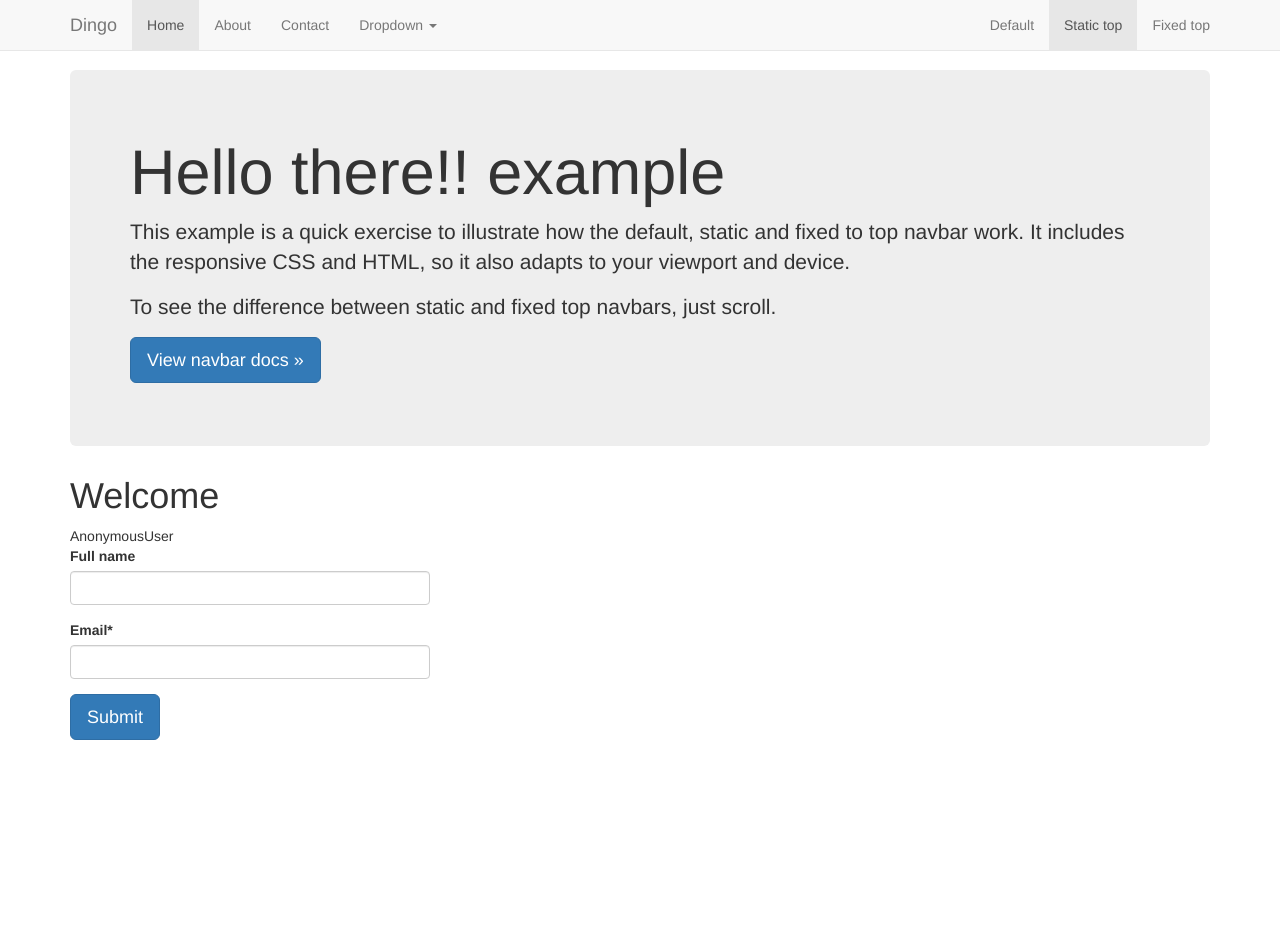
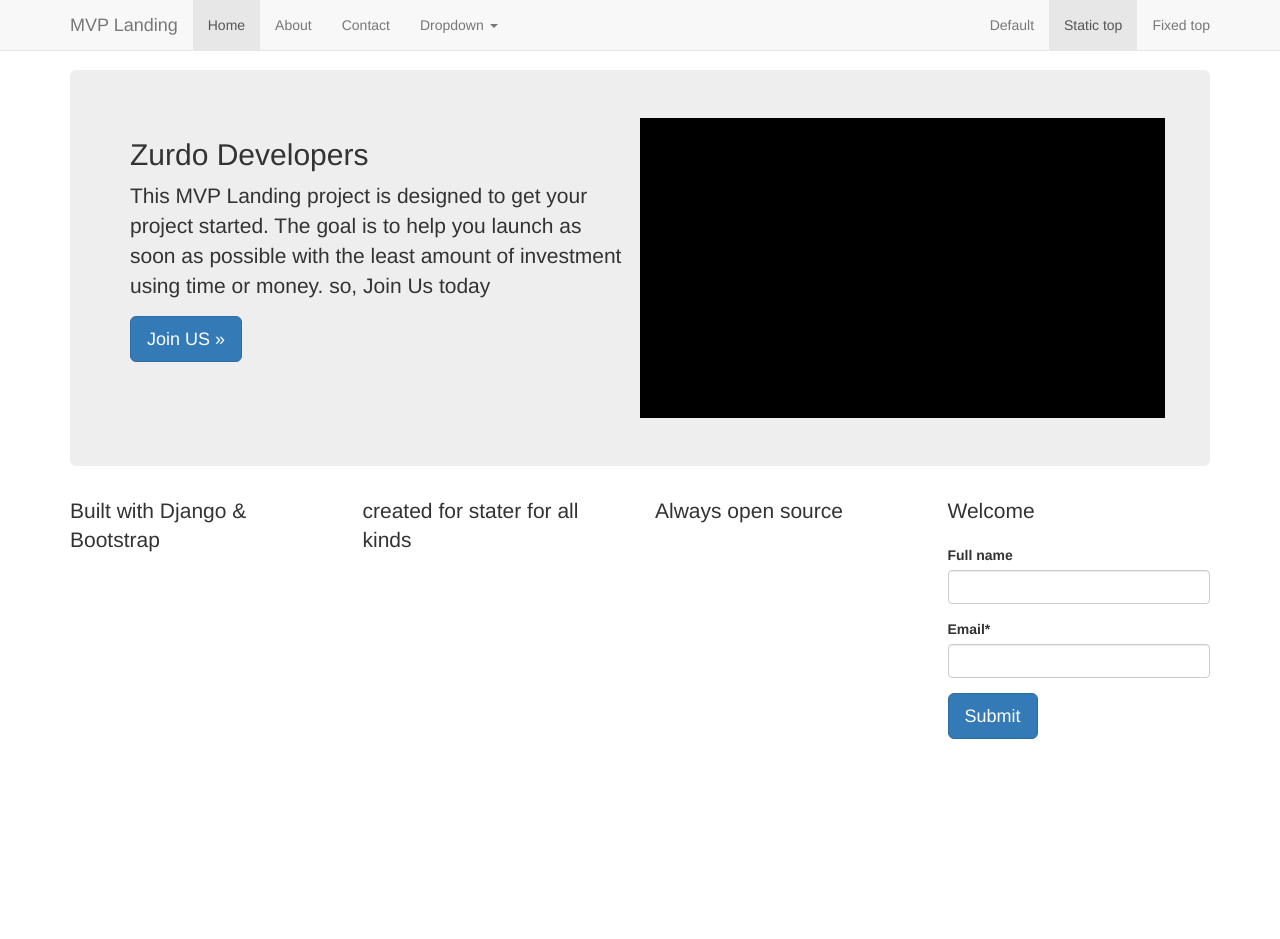
Before and after one commit to hardikzurdo/newsletter, a Django app: page / in a window 1280 px wide. Shown: the top 939 px of the page. Run offline with Django 3.2, Linux system fonts and the light colour scheme; some libraries are stand-ins or nearby versions.

Commit message:
styling the home page by bootstrap

```diff
--- a/newsletter/templates/base.html
+++ b/newsletter/templates/base.html
@@ -22,7 +22,7 @@
   {% include "navbar.html" %}
 
     <div class="container">
-    {% block jumbotron %}
+    {% block jumbotron_content %}
 
     {% endblock %}
     {% block content %}
--- a/newsletter/templates/home.html
+++ b/newsletter/templates/home.html
@@ -3,30 +3,48 @@
 	{% load crispy_forms_tags %}
 	{% load static %}
 	{% block head_title %}Welcome |{% endblock %}
-	{% block jumbotron %}
+	{% block jumbotron_content %}
 	<div class="jumbotron">
+	<div class="row">
+	<div class="col-sm-6">
 
-        <h1>Hello there!! example</h1>
-        <p>This example is a quick exercise to illustrate how the default, static and fixed to top navbar work. It includes the responsive CSS and HTML, so it also adapts to your viewport and device.</p>
-        <p>To see the difference between static and fixed top navbars, just scroll.</p>
+        <h2>Zurdo Developers</h2>
+        <p>This MVP Landing project is designed to get your project started. The goal is to help you launch as soon as possible with the least amount of investment using time or money. so, Join Us today </p>
         <p>
-          <a class="btn btn-lg btn-primary" href="../../components/#navbar" role="button">View navbar docs &raquo;</a>
+          <a class="btn btn-lg btn-primary" href="../../components/#navbar" role="button">Join US &raquo;</a>
         </p>
+        </div>
+        <div class="col-sm-6" style="background-color:black;height:300px;">
 
+
+        </div>
+        </div>
       </div>
 	{% endblock %}
 
 {% block content %}
-<h1>{{title}}</h1>
+
 <div class="row">
-	<div class = "col-md-4">
 
-	{{ user }}
+	<div class = "col-sm-3 pull-right">
+	<p class="lead">{{title}}</p>
 
 	<form method="POST" action="">{% csrf_token %}
 	{{form|crispy}}
 	<input class="btn btn-lg btn-primary" type="submit" value="Submit">
 </form>
 </div>
+<div class="col-sm-3">
+
+		<p class="lead">Built with Django &amp; Bootstrap</p>
+	</div>
+	<div class="col-sm-3">
+
+		<p class="lead">created for stater for all kinds</p>
+	</div>
+	<div class="col-sm-3">
+
+		<p class="lead">Always open source</p>
+	</div>
 </div>
 {% endblock %}
--- a/newsletter/templates/navbar.html
+++ b/newsletter/templates/navbar.html
@@ -8,7 +8,7 @@
             <span class="icon-bar"></span>
             <span class="icon-bar"></span>
           </button>
-          <a class="navbar-brand" href="#">Dingo</a>
+          <a class="navbar-brand" href="#">MVP Landing</a>
         </div>
         <div id="navbar" class="navbar-collapse collapse">
           <ul class="nav navbar-nav">
```
Also changed, not shown: newsletter/templates/example_fluid.html (added, +35 -0 lines).
